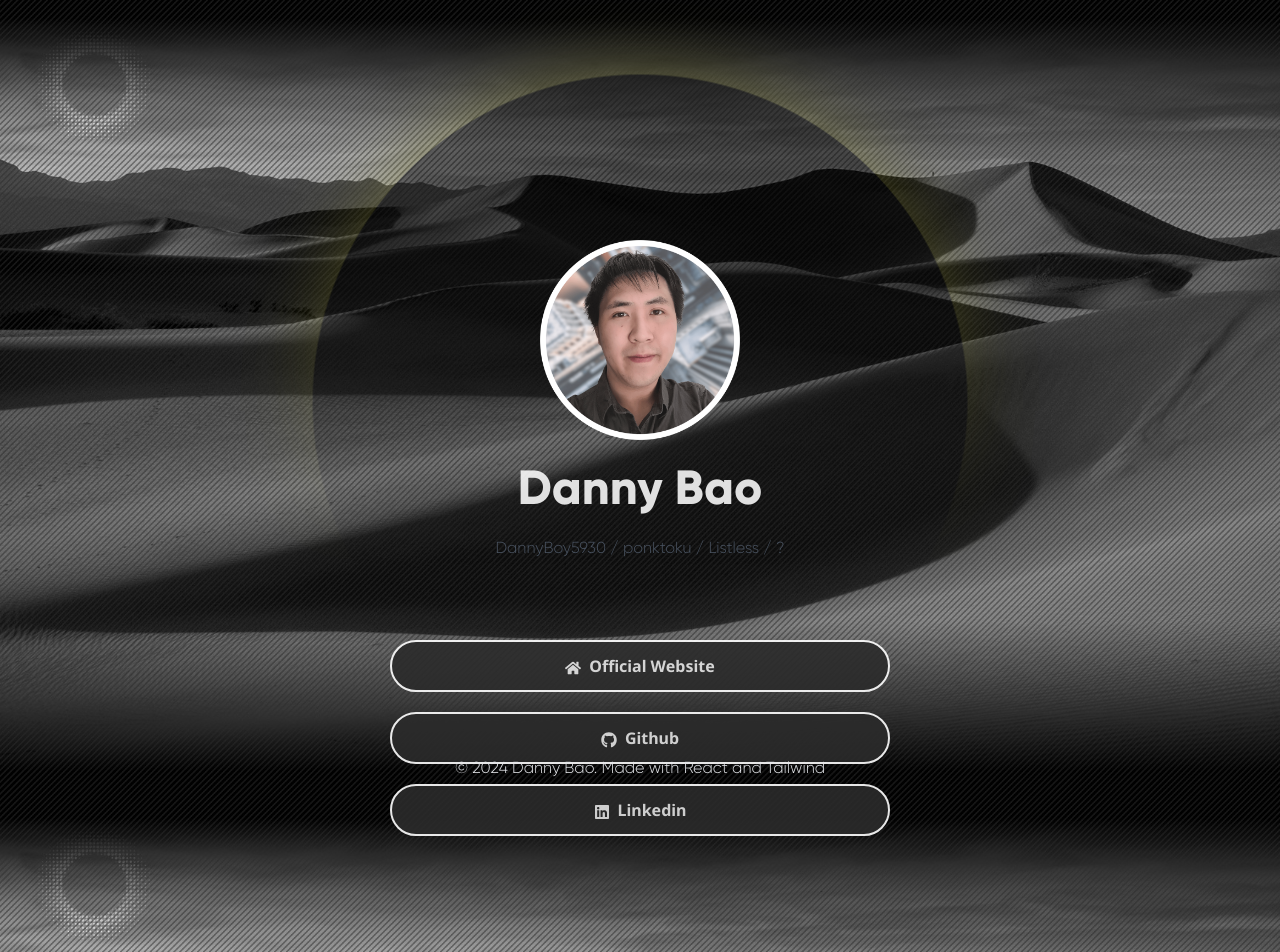
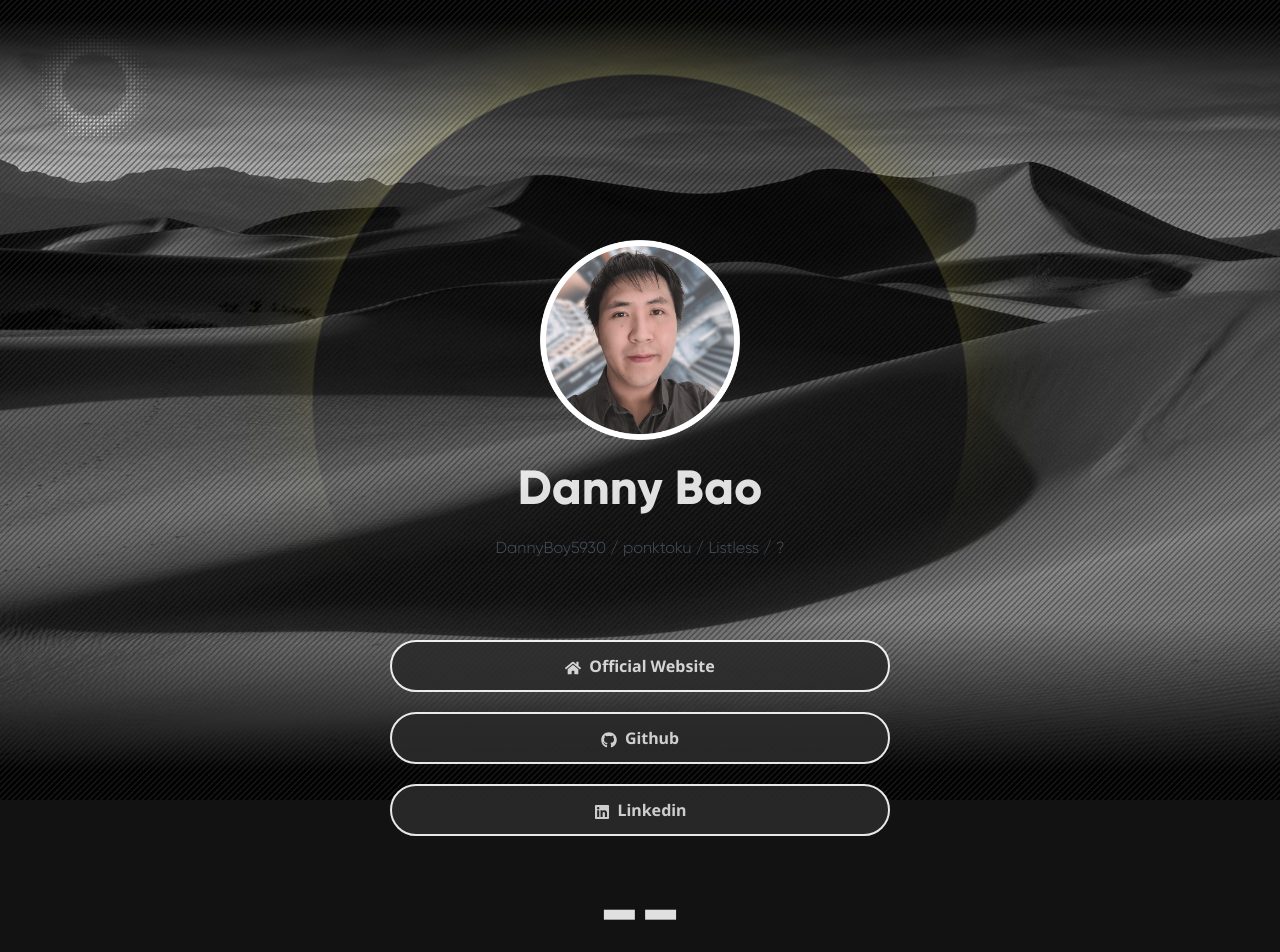
Before and after one commit to ponktoku/ponktoku-link-bio, a React (Vite) app: page / in a window 1280 px wide. Shown: the top 952 px of the page. After the commit the page ends 800 px from the top, so only its background shows below. Built offline with nearby package versions, Linux system fonts and the light colour scheme.

Commit message:
Update styling on footer and background image

```diff
--- a/src/App.tsx
+++ b/src/App.tsx
@@ -51,12 +51,12 @@ function App() {
             icon={<FaLinkedin />}
           ></Button>
         </main>
-        <div id="dashes" className="mt-40">
+        <div id="dashes">
           <div className="text-9xl">--</div>
         </div>
-        <footer className="absolute bottom-5 text-gray-200">
+        <footer className="text-gray-200">
           <p>
-            &#169; 2024 Danny Bao. Made with{" "}
+            2024 Danny Bao. Made with{" "}
             <a
               href="https://react.dev/"
               target="_blank"
--- a/src/index.css
+++ b/src/index.css
@@ -14,7 +14,12 @@ html {
   -moz-background-size: cover;
   -o-background-size: cover;
   background-size: cover;
-  background-position: 50%;
+  position: fixed;
+  top: 0;
+  left: 0;
+  width: 100%;
+  height: 100vh;
+  z-index: -1;
 }
 
 :root {
```
